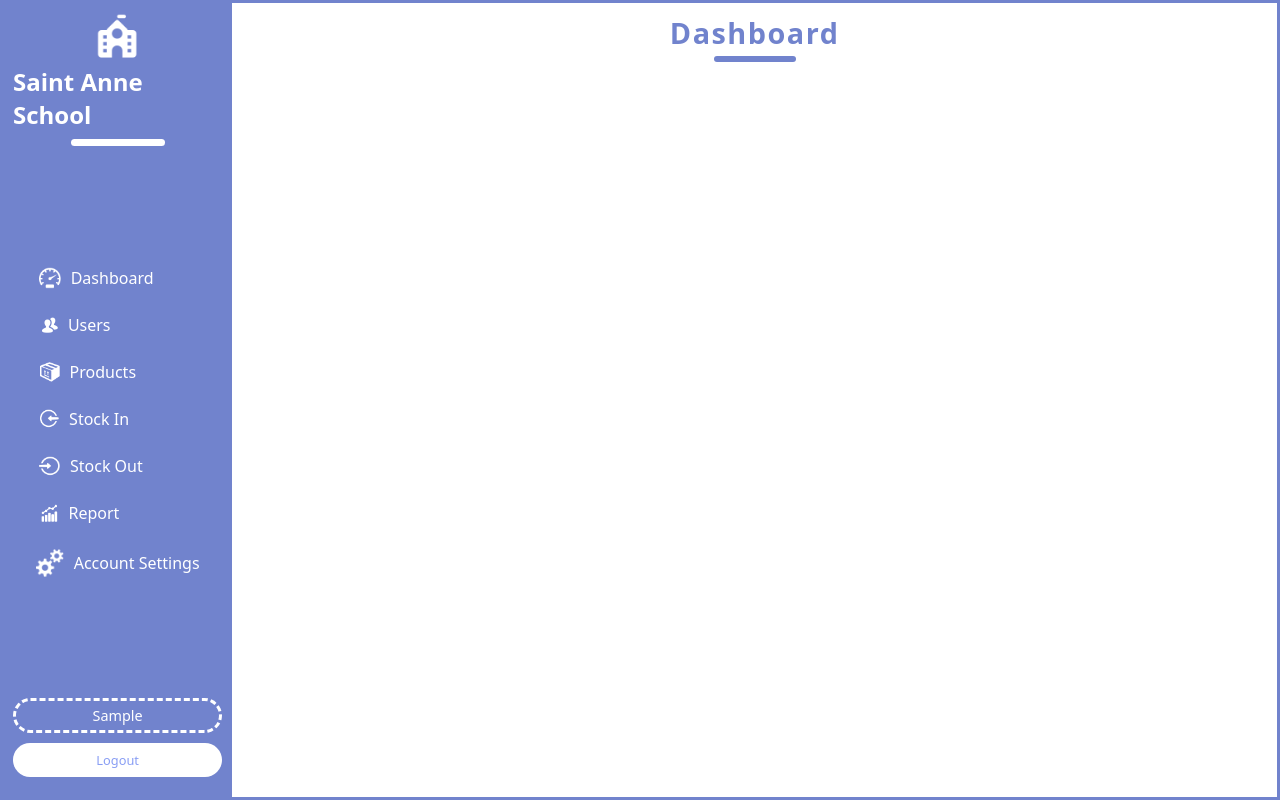
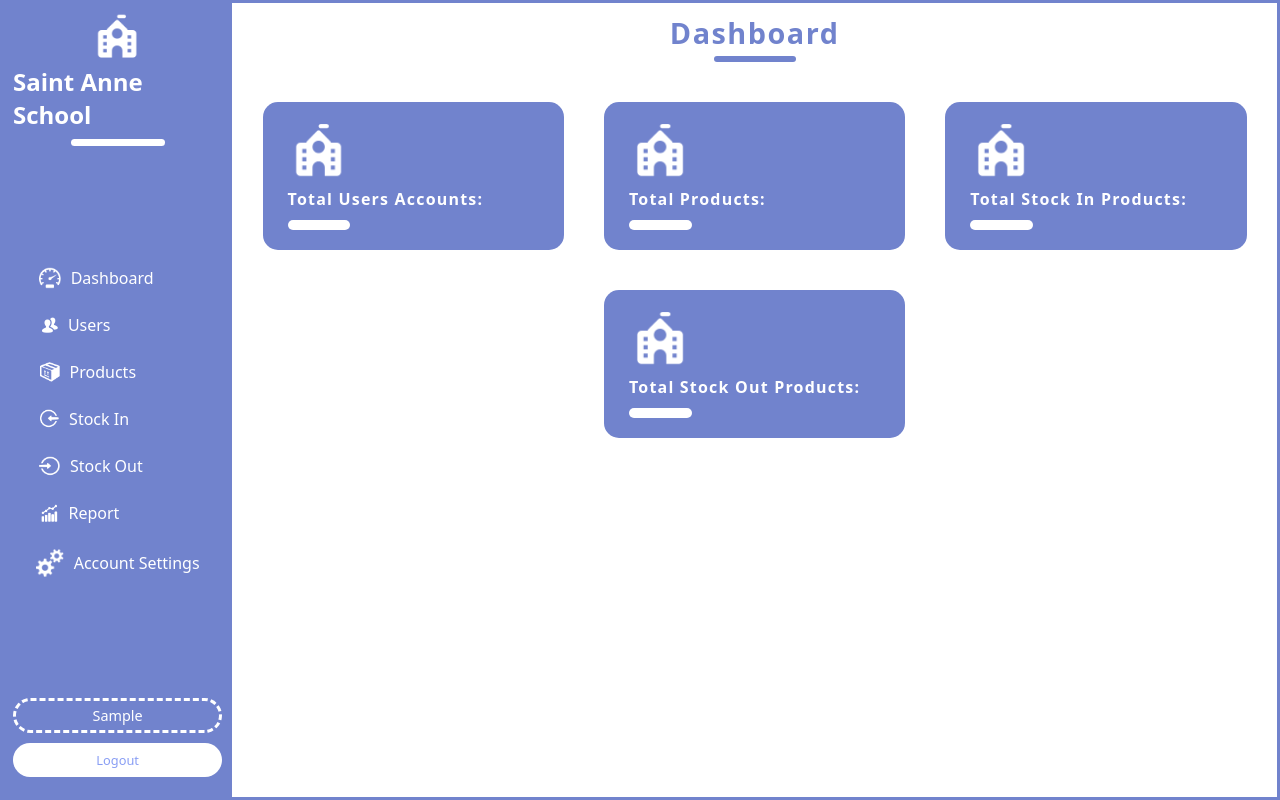
Before and after one commit to Nsoro-Allan/Saint_Anne_School_System, a PHP site: page /dashboard.php in a window 1280 px wide. Run offline with PHP 8.4, Linux system fonts and the light colour scheme; the visitor is signed in with stand-in values (Sample User, id 1).

Commit message:
changes made...

```diff
--- a/add_stock_out.php
+++ b/add_stock_out.php
@@ -25,7 +25,7 @@
                 echo
                 "
                     <script>
-                        alert('Insufficient quantity in stock...');
+                        alert('Low quantity in stock...');
                     </script>
                 ";
             }
--- /dev/null
+++ b/calculation.php
@@ -0,0 +1 @@
+<?
--- a/dashboard.php
+++ b/dashboard.php
@@ -1,6 +1,7 @@
 <?php
 include("connection.php");
 include("sessions.php");
+include("calculation.php");
 ?>
 
 <!DOCTYPE html>
@@ -26,6 +27,33 @@
             </div>
 
             <div class="right-content">
+                <div class="card-container">
+
+                    <div class="card">
+                        <img src="./imgs/icon.ico">
+                        <h4>Total Users Accounts:</h4>
+                        <a href="./users.php"></a>
+                    </div>
+
+                    <div class="card">
+                        <img src="./imgs/icon.ico">
+                        <h4>Total Products:</h4>
+                        <a href="./products.php"></a>
+                    </div>
+
+                    <div class="card">
+                        <img src="./imgs/icon.ico">
+                        <h4>Total Stock In Products:</h4>
+                        <a href="./stock_in.php"></a>
+                    </div>
+
+                    <div class="card">
+                        <img src="./imgs/icon.ico">
+                        <h4>Total Stock Out Products:</h4>
+                        <a href="./stock_out.php"></a>
+                    </div>
+
+                </div>
             </div>
 
         </div>
--- a/style.css
+++ b/style.css
@@ -395,3 +395,48 @@
   cursor: pointer;
   transition: 0.3s ease-in-out;
 }
+
+.card-container {
+  width: 100%;
+  display: flex;
+  flex-direction: row;
+  align-items: center;
+  justify-content: center;
+  flex-wrap: wrap;
+  gap: 40px;
+  margin-top: 20px;
+}
+
+.card {
+  background: #7183cd;
+  color: #fff;
+  padding: 20px 25px;
+  border-radius: 15px;
+  width: 30%;
+  height: auto;
+  display: flex;
+  flex-direction: column;
+}
+
+.card img {
+  width: 25%;
+}
+
+.card h4 {
+  font-weight: bold;
+  letter-spacing: 1.2px;
+  margin-top: 3px;
+}
+
+.card a {
+  font-weight: bold;
+  background: #fff;
+  color: #7183cd;
+  margin-top: 10px;
+  padding: 5px 15px;
+  text-decoration: none;
+  border-radius: 50px;
+  text-align: center;
+  width: 25%;
+  font-size: 0.9rem;
+}
```
